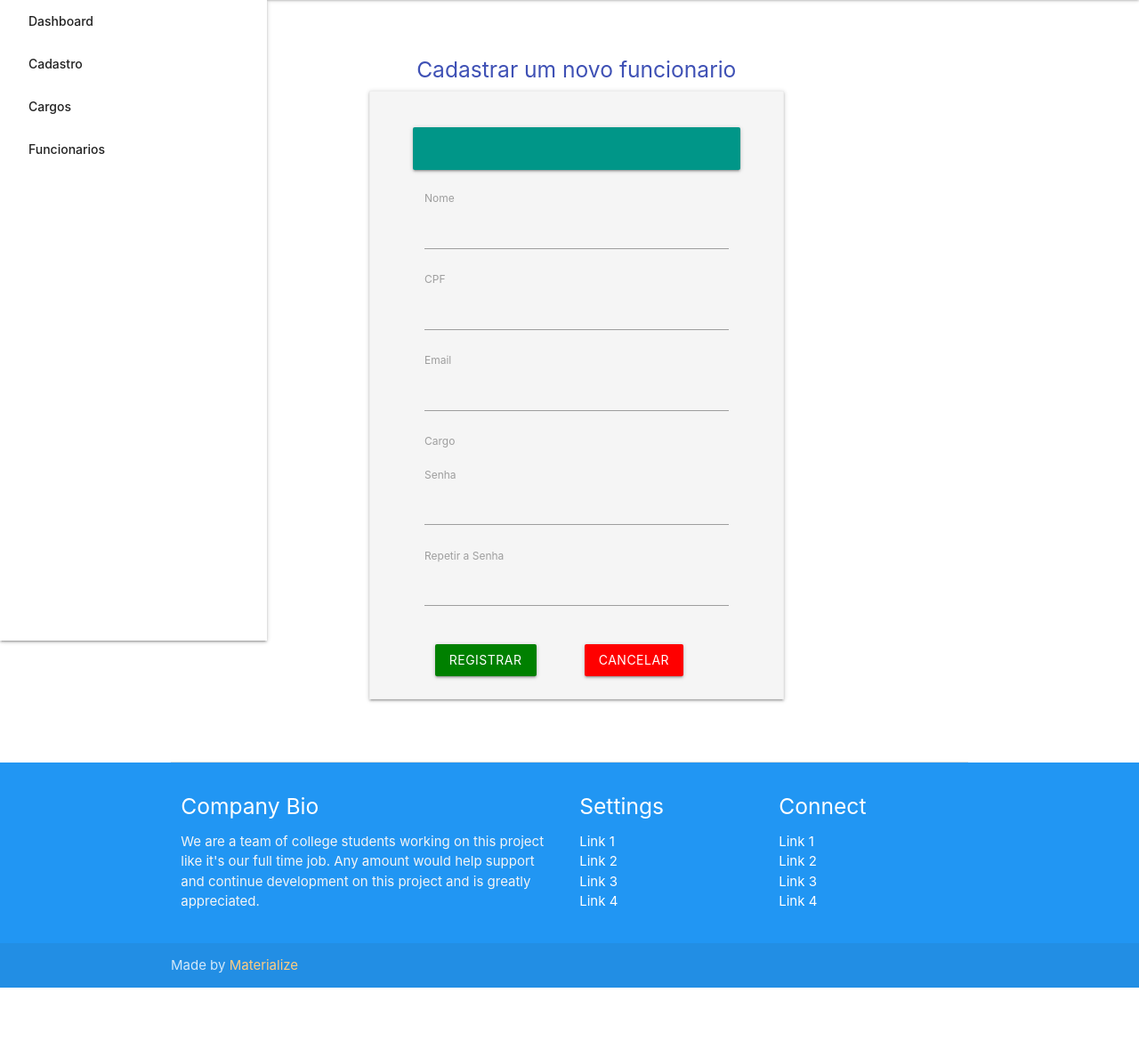
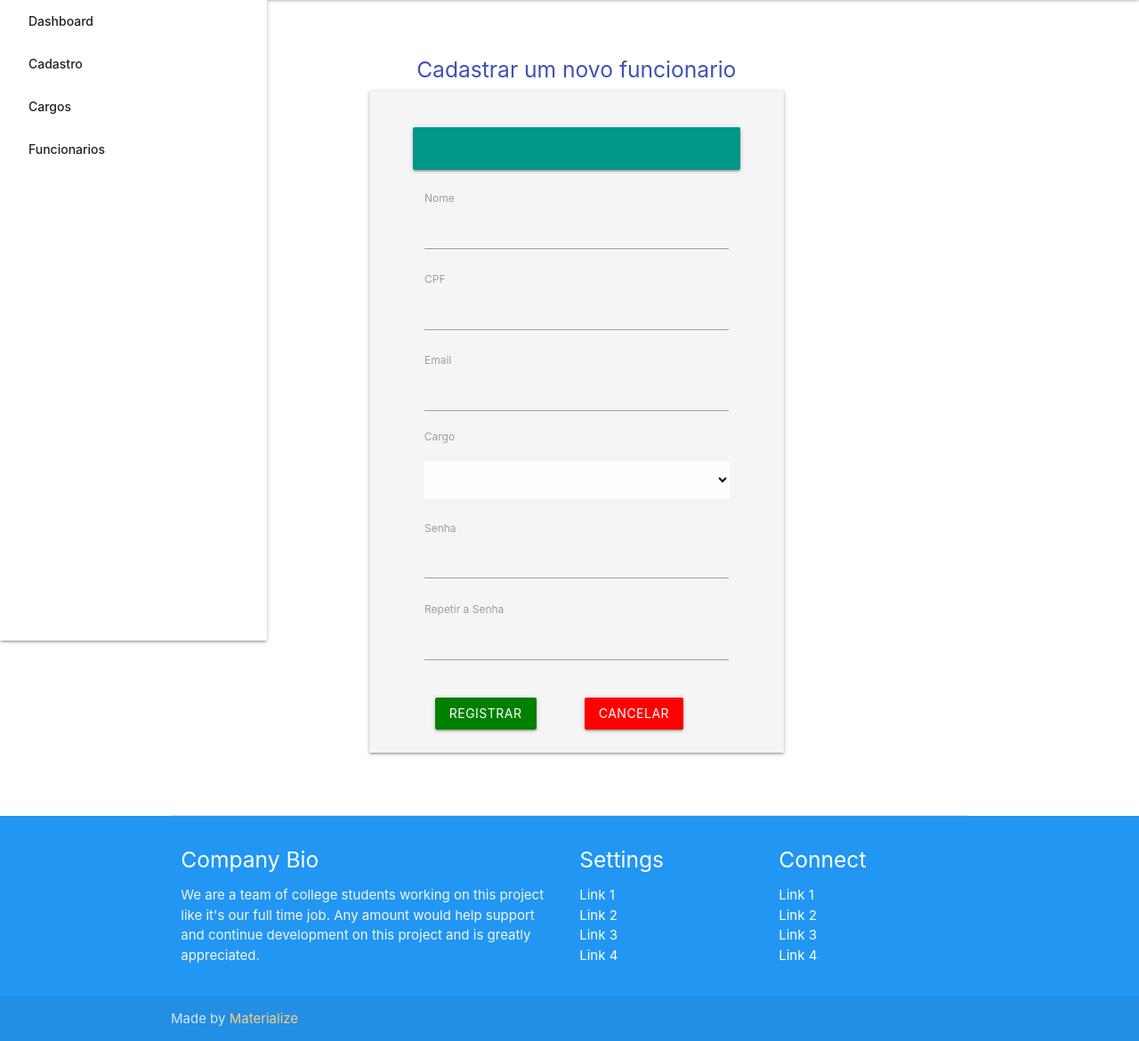
Before and after one commit to victorverdoodt/IPontoApp, a Flask app: template app/templates/registro_funcionario.html in a window 1280 px wide. Shown: the part 65-1235 px from the top of the page at 89% size. Before the commit the page ends 1175 px from the top, so only its background shows below. Run offline with Flask 2, Linux system fonts and the light colour scheme; the template is opened without the code that fills it: values that come from a table or form of the project are taken from there, others are empty; some libraries are stand-ins or nearby versions.

Commit message:
Adicionado combo de cargos no cadastro_funcionario.py

```diff
--- a/app/forms/cadastro_funcionario.py
+++ b/app/forms/cadastro_funcionario.py
@@ -40,13 +40,14 @@ class FuncionarioCadastro(FlaskForm):
             DataRequired()
         ]
     )
+
     idCargo = SelectField(
-        # with a label
         'Cargo',
         [
             DataRequired()
         ],
-        choices=[('cpp', 'C++'), ('py', 'Python'), ('text', 'Plain Text')]
+        choices=[],
+        coerce=int
     )
     senha = PasswordField(
         'Senha',
--- a/app/routes.py
+++ b/app/routes.py
@@ -75,6 +75,8 @@ def detalhe_funcionario(current_user):
 def registro_funcionario(current_user):
     logado = helper.token_validate(request)
     form = FuncionarioCadastro()
+    countries_list = [(i.id_cargo, i.titulo) for i in cargo.cargo_by_id_empresa(current_user.id_empresa)]
+    form.idCargo.choices = countries_list
     if request.method == 'POST':
         return funcionario.post_funcionario(form, current_user.id_empresa)
 
--- a/app/templates/detalhe_cargo.html
+++ b/app/templates/detalhe_cargo.html
@@ -13,7 +13,7 @@
       {% for user in users %}
         <tr>
           <td>{{ user.id_cargo }}</td>
-          <td>{{ user.none }}</td>
+          <td>{{ user.titulo }}</td>
         </tr>
       {% endfor %}
     </tbody>
--- a/app/templates/registro_funcionario.html
+++ b/app/templates/registro_funcionario.html
@@ -42,9 +42,10 @@
                 </ul>
                 {% endif %}
             </fieldset>
-            <fieldset class="form-field" style="border: 0; text-align: left;">
-                {{ form.idCargo.label }}
-                {{ form.idCargo }}
+            </fieldset>
+                {{ form.idCargo.label(style="margin: 13px") }}
+                <div class="input-field col s12">
+                    {{ form.idCargo(style="display: block;") }}
                     {% if form.idCargo.errors %}
                     <ul class="errors">
                         {% for error in form.idCargo.errors %}
@@ -52,6 +53,7 @@
                         {% endfor %}
                     </ul>
                     {% endif %}
+                </div>
             </fieldset>
             <fieldset class="form-field" style="border: 0; text-align: left;">
                 {{ form.senha.label }}
```
Also changed, not shown: app/banco.sqlite. Lines whose indentation alone changed are shown as unchanged.
